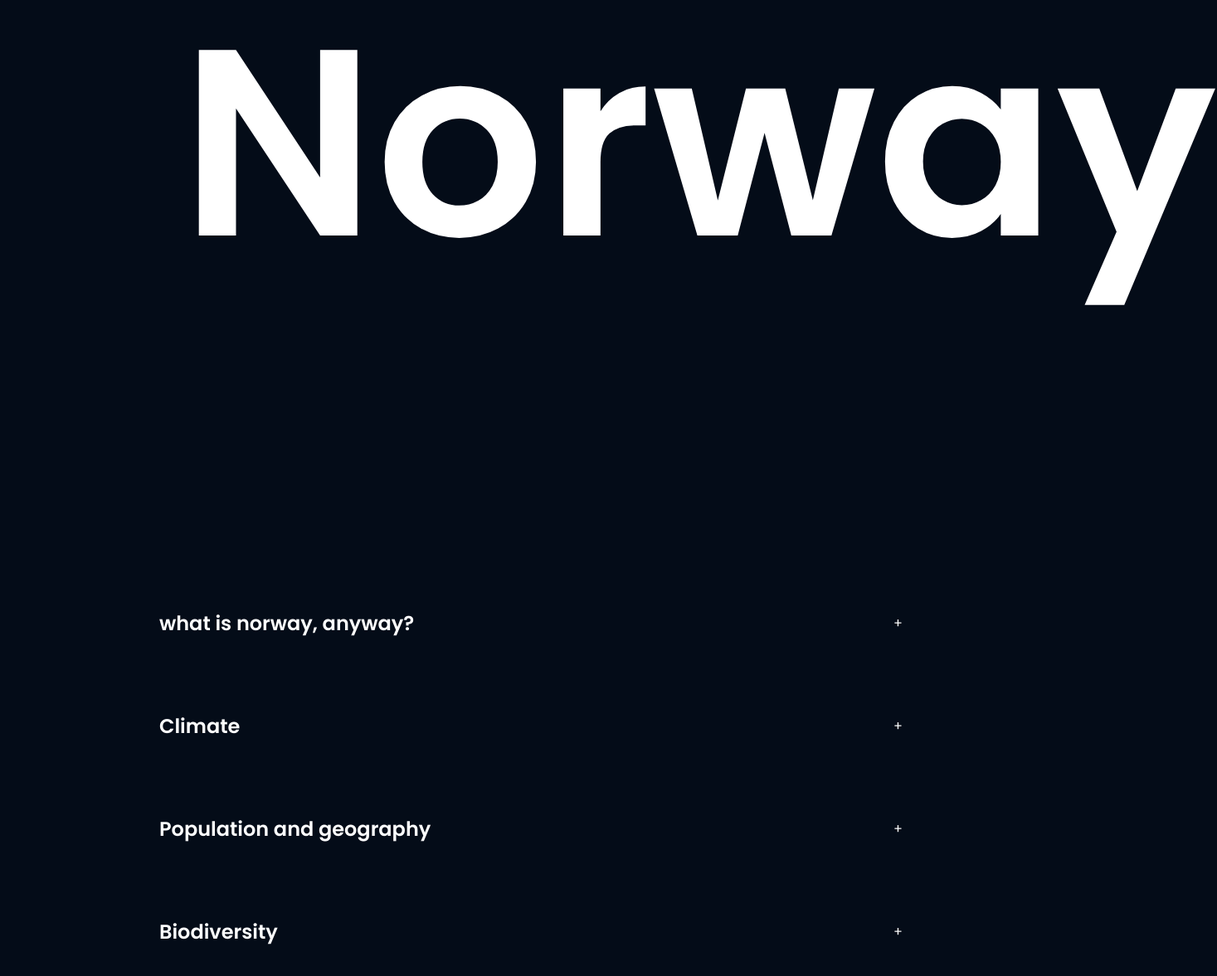
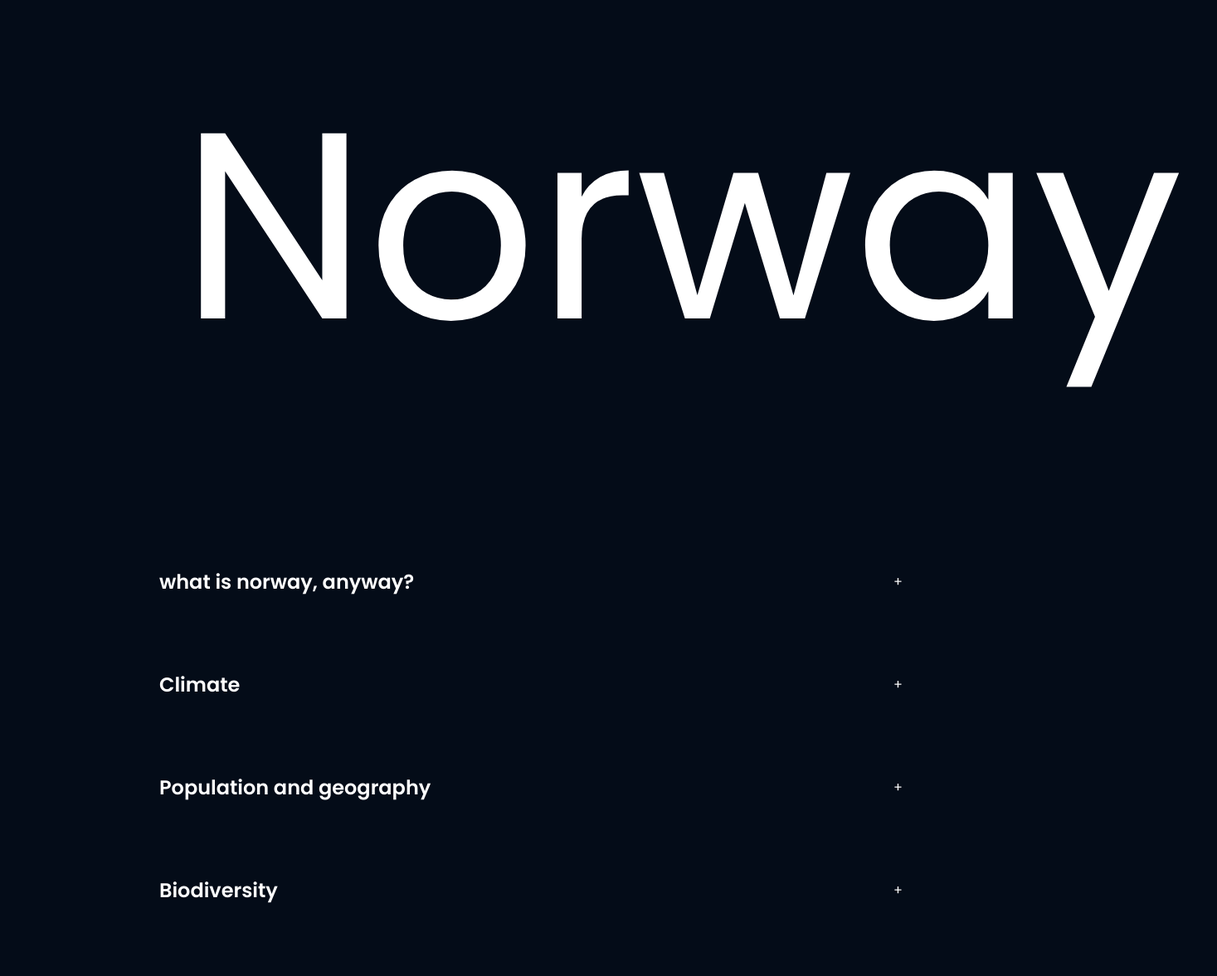
Before and after one commit to kshitij1127/norway-react, a React (Create React App) app: page / in a window 1280 px wide. Shown: the part 245-1422 px from the top of the page at 83% size, 1467 px wide, since content can reach past the window. Built offline with nearby package versions, Linux system fonts and the light colour scheme.

Commit message:
commit 2

```diff
--- a/package.json
+++ b/package.json
@@ -9,6 +9,7 @@
     "@testing-library/jest-dom": "^5.16.5",
     "@testing-library/react": "^13.4.0",
     "@testing-library/user-event": "^13.5.0",
+    "framer-motion": "^7.6.15",
     "react": "^18.2.0",
     "react-dom": "^18.2.0",
     "react-router-dom": "^6.4.3",
--- a/src/App.css
+++ b/src/App.css
@@ -129,10 +129,10 @@ nav ul li a.active, a:hover::after{
   display: grid;
   width: 114em;
   grid-gap: 6rem;
-  grid-template-columns: repeat(auto-fit, minmax(600px, 1fr));
+  grid-template-columns: repeat(auto-fit, minmax(00px, 1fr));
   align-items: flex-start;
   margin-top: 100px;
-  margin-left: 3%;
+  padding: 2rem;
 }
 
 .grid-item {
@@ -162,6 +162,8 @@ nav ul li a.active, a:hover::after{
   color: #0d0d0d;
   margin-bottom: 1.5rem;
   margin: 2rem;
+  font-family: "Poppins", sans-serif;
+  font-weight: bold;
 }
 
 .card-text{
@@ -171,6 +173,7 @@ nav ul li a.active, a:hover::after{
   color: #3d3d3d;
   margin-bottom: 2.5rem;
   margin: 2rem;
+  font-family: "Poppins", sans-serif;
 }
 
 .card-btn{
--- a/src/Home.js
+++ b/src/Home.js
@@ -1,10 +1,21 @@
 import './App.css'
 import Knowmore from './knowmore'
+import { motion } from 'framer-motion'
+import { useState } from 'react'
 
 export default function Home () {
+    const [ move, setMove ] = useState(false)
     return (
         <div className='gradient_bg'>
-            <h1 className='header'>Norway</h1>
+            <motion.div
+            animate={{ scale: 1, y: move ? -50 : 100 }}
+            className='header'
+            initial={{ scale: 0 }}
+            onClick = {() => {setMove(!move)}}
+            transition = {{ type: "tween", duration: 1 }}
+            >
+                Norway
+            </motion.div>
             <Knowmore />
         </div>
     )
--- a/src/knowmore.js
+++ b/src/knowmore.js
@@ -1,5 +1,6 @@
 import { useState } from "react"
 import "./App.css"
+import { motion } from "framer-motion"
 
 export default function Knowmore() {
     const [selected, setSelected] = useState(null)
@@ -13,7 +14,7 @@ export default function Knowmore() {
     }
 
     return (
-        <div className="wrapper">
+        <motion.div className="wrapper" transition={{ duration: 1 }} animate={{ y: -50  }}>
             <div className="accordtion">
                 {data.map((item, i) => (
                     <div className="item">
@@ -29,7 +30,7 @@ export default function Knowmore() {
                     </div>
                 ))}
             </div>
-        </div>
+        </motion.div>
     )
 }
 
--- a/src/tourism.js
+++ b/src/tourism.js
@@ -7,6 +7,8 @@ import tourplace6 from './images/tourplace6.jpg'
 import tourplace7 from './images/tourplace7.jpg'
 import tourplace8 from './images/tourplace8.jpeg'
 import tourplace9 from './images/tourplace9.jpg'
+
+import './App.css'
 
 export default function Cards() {
     return (
@@ -36,16 +38,16 @@ export default function Cards() {
 const data = [
     {
         image: tourplace1,
-        nameOfPlace: 'kitty',
-        description: 'kitten',
-        link: 'hello',
+        nameOfPlace: "Sognefjord: Norway's Largest Fjord",
+        description: "The Sognefjord or Sognefjorden, nicknamed the King of the Fjords, is the largest and deepest fjord in Norway. Located in Vestland county in Western Norway, it stretches 205 kilometres (127 mi) inland from the ocean to the small village of Skjolden in the municipality of Luster.",
+        link: 'https://en.wikipedia.org/wiki/Sognefjord',
     },
 
     {
         image: tourplace2,
-        nameOfPlace: '',
-        description: '',
-        link: '',
+        nameOfPlace: 'Pulpit Rock, Preikestolen',
+        description: "Preikestolen or Prekestolen is a tourist attraction in the municipality of Strand in Rogaland county, Norway. Preikestolen is a steep cliff which rises 604 metres (1,982 ft) above Lysefjorden. Atop the cliff, there is an almost flat top of approximately 25 by 25 metres (82 ft × 82 ft). Preikestolen is located near the Western part of the fjord, and on its North side. Tourism at the site has been increasing in the early 21st century, with between 150,000 and 200,000 visitors in 2012, making it one of the most visited natural tourist attractions in Norway. BASE jumpers often leap from the cliff. Due to its increased popularity, the most used path to the site (an 3.8-kilometre (2.4 mi) long hike) was improved by Nepalese Sherpas in 2013.",
+        link: 'https://en.wikipedia.org/wiki/Preikestolen',
     },
 
     {
```
Also changed, not shown: src/images/undraw_hello_re_3evm.svg (added), 1 other file (tests, documents, lock files or other folders).
